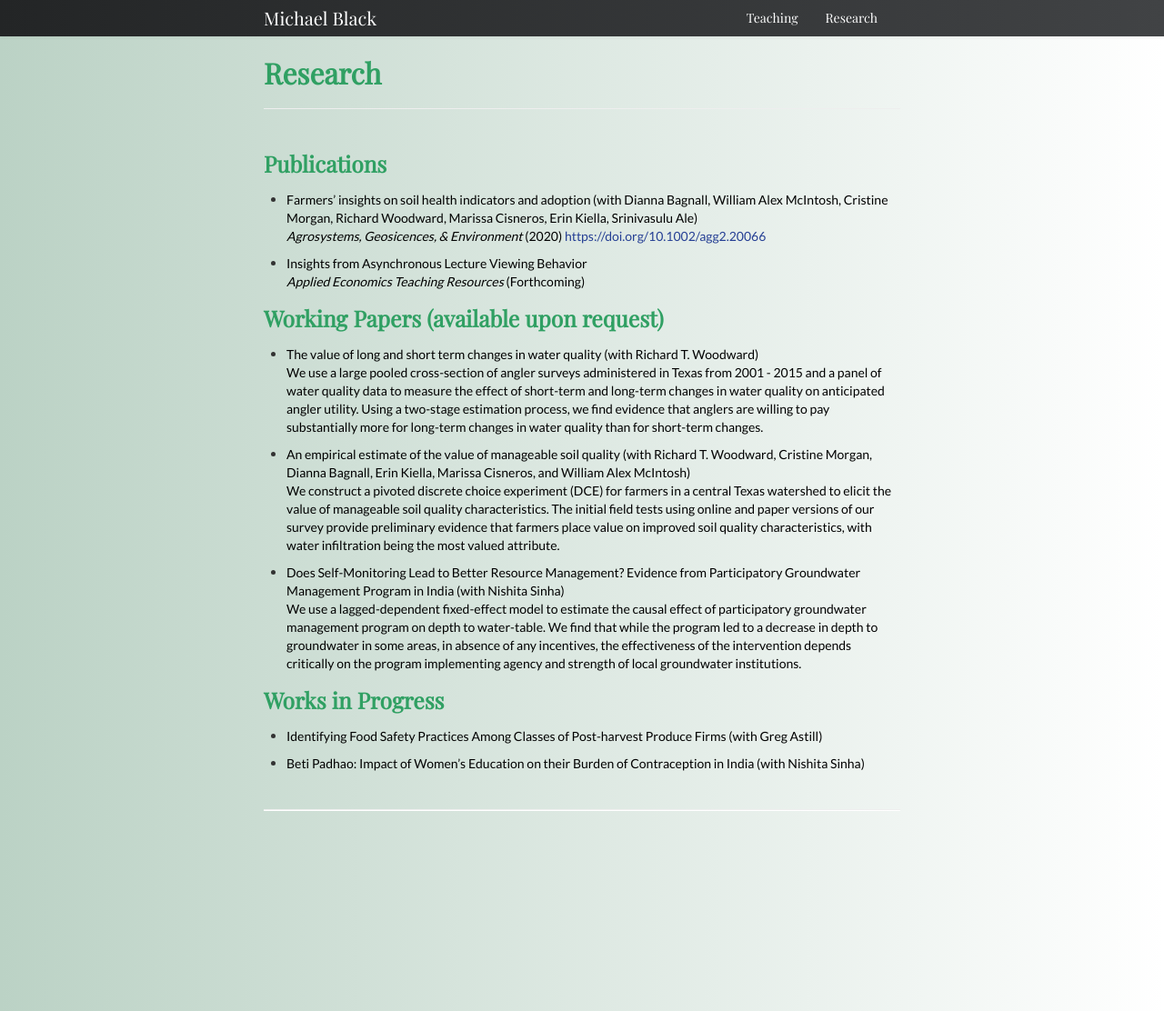
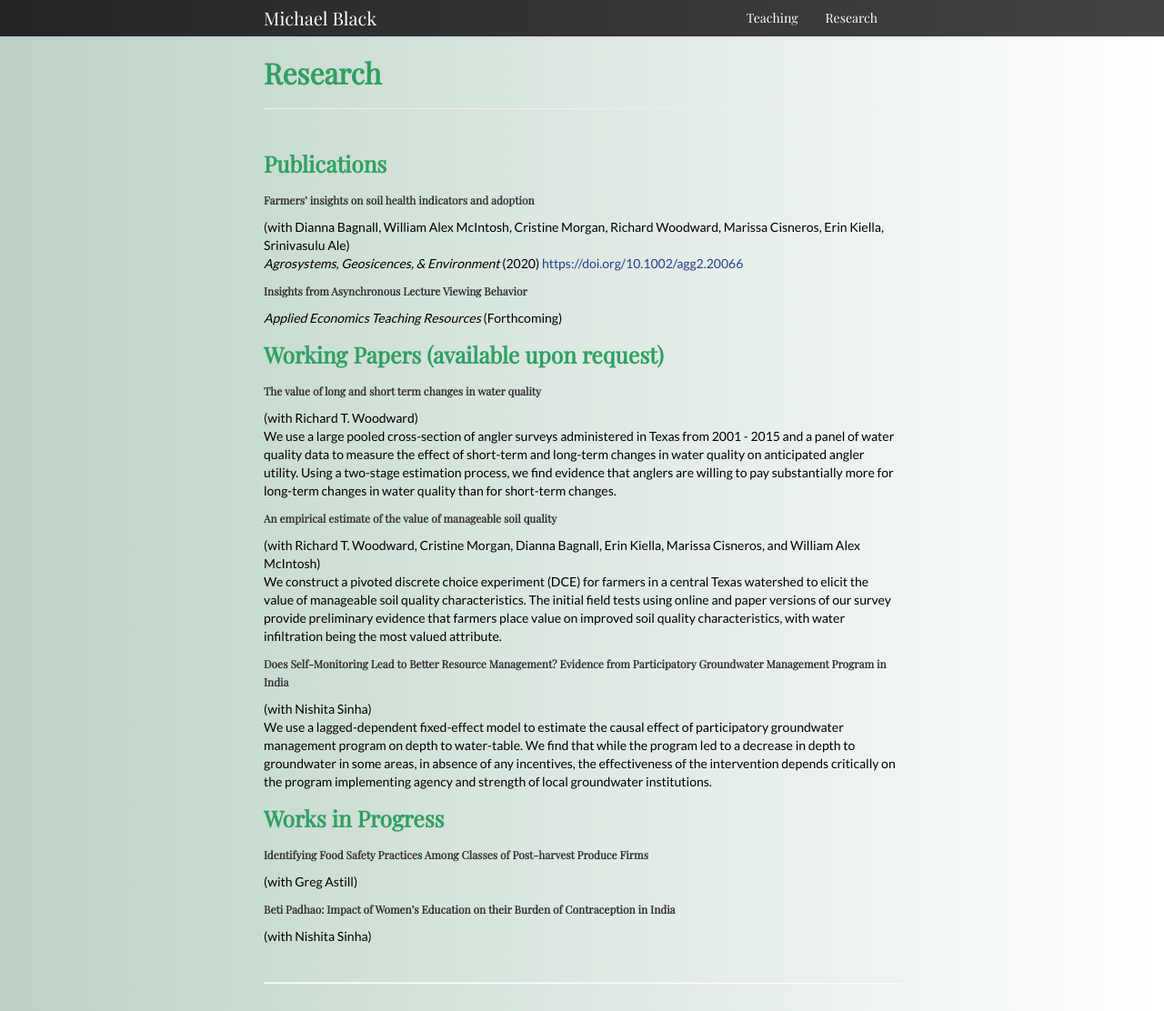
Before and after one commit to michael-black/michael-black.github.io, a Jekyll site: the page built from pages/research.md, in a window 1280 px wide. Shown: the whole page at 91% size. Built offline with Jekyll 4.4.1, drawn with Linux system fonts in a browser that asks for light colours.

Commit message:
Changed pub list from bullet list to header style

```diff
--- a/pages/research.md
+++ b/pages/research.md
@@ -6,29 +6,35 @@ description: Michael's research
 
 ### Publications
 
-* Farmers’ insights on soil health indicators and adoption (with Dianna Bagnall, William Alex McIntosh, Cristine Morgan, Richard Woodward, Marissa Cisneros, Erin Kiella, Srinivasulu Ale)
+###### Farmers’ insights on soil health indicators and adoption
+(with Dianna Bagnall, William Alex McIntosh, Cristine Morgan, Richard Woodward, Marissa Cisneros, Erin Kiella, Srinivasulu Ale)
 *Agrosystems, Geosicences, & Environment* (2020) [https://doi.org/10.1002/agg2.20066](https://doi.org/10.1002/agg2.20066)
 
-* Insights from Asynchronous Lecture Viewing Behavior
+###### Insights from Asynchronous Lecture Viewing Behavior
 *Applied Economics Teaching Resources* (Forthcoming)
 
 ### Working Papers (available upon request)
 
-* The value of long and short term changes in water quality (with Richard T. Woodward)
+###### The value of long and short term changes in water quality
+(with Richard T. Woodward)
 We use a large pooled cross-section of angler surveys administered in Texas from 2001 - 2015 and a panel of water quality data to measure the effect of short-term and long-term changes in water quality on anticipated angler utility. Using a two-stage estimation process, we find evidence that anglers are willing to pay substantially more for long-term changes in water quality than for short-term changes.
 
-* An empirical estimate of the value of manageable soil quality (with Richard T. Woodward, Cristine Morgan, Dianna Bagnall, Erin Kiella, Marissa Cisneros, and William Alex McIntosh)
+###### An empirical estimate of the value of manageable soil quality
+(with Richard T. Woodward, Cristine Morgan, Dianna Bagnall, Erin Kiella, Marissa Cisneros, and William Alex McIntosh)
 We construct a pivoted discrete choice experiment (DCE) for farmers in a central Texas watershed to elicit the value of manageable soil quality characteristics. The initial field tests using online and paper versions of our survey provide preliminary evidence that farmers place value on improved soil quality characteristics, with water infiltration being the most valued attribute.
 
-* Does Self-Monitoring Lead to Better Resource Management? Evidence from Participatory Groundwater Management Program in India (with Nishita Sinha)
+###### Does Self-Monitoring Lead to Better Resource Management? Evidence from Participatory Groundwater Management Program in India
+(with Nishita Sinha)
 We use a lagged-dependent fixed-effect model to estimate the causal effect of participatory groundwater management program on depth to water-table. We find that while the program led to a decrease in depth to groundwater in some areas, in absence of any incentives, the effectiveness of the intervention depends critically on the program implementing agency and strength of local groundwater institutions.
 
 
 ### Works in Progress
 
-* Identifying Food Safety Practices Among Classes of Post-harvest Produce Firms (with Greg Astill)
+###### Identifying Food Safety Practices Among Classes of Post-harvest Produce Firms
+(with Greg Astill)
 
-* Beti Padhao: Impact of Women’s Education on their Burden of Contraception in India (with Nishita Sinha)
+###### Beti Padhao: Impact of Women’s Education on their Burden of Contraception in India
+(with Nishita Sinha)
 
 
 <!-- Note: this is how to write a comment in HTML. Everything in here won't show up on your webpage.-->
```
